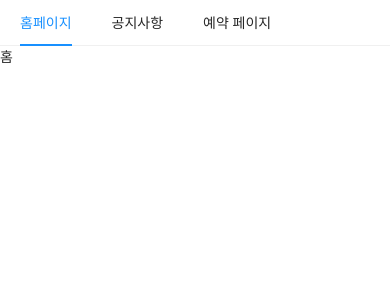
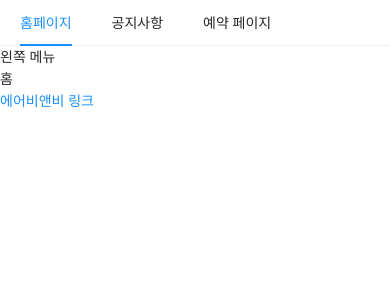
Before and after one commit to dongduu/pul-inn_homepage, a Next.js app: page / in a window 390 px wide. Shown: the top 300 px of the page. Built offline with nearby package versions, Linux system fonts and the light colour scheme.

Commit message:
feat: responsive grid

```diff
--- a/components/AppLayout.js
+++ b/components/AppLayout.js
@@ -1,6 +1,6 @@
 import Proptypes from "prop-types";
 import Link from "next/link";
-import { Menu } from "antd";
+import { Menu, Row, Col } from "antd";
 
 const AppLayout = ({ children }) => {
   return (
@@ -22,7 +22,23 @@ const AppLayout = ({ children }) => {
           </Link>
         </Menu.Item>
       </Menu>
-      {children}
+      <Row gutter={8}>
+        <Col xs={24} md={6}>
+          왼쪽 메뉴
+        </Col>
+        <Col xs={24} md={12}>
+          {children}
+        </Col>
+        <Col xs={24} md={6}>
+          <a
+            href="https://www.airbnb.co.kr/rooms/52211363?adults=1&s=42&unique_share_id=F7A5497F-8FB2-469B-B5E3-38729118B76B&_branch_match_id=1052844957711407821&_branch_referrer=H4sIAAAAAAAAA8soKSkottLXT0zKS9LLTdX3KwpN9TQyy%2FTKTwIAYiyBlhsAAAA%3D&source_impression_id=p3_1652340475_8t%2FwfEaVNoa3GFFj"
+            target="_blank"
+            rel="noreferrer noopener"
+          >
+            에어비앤비 링크
+          </a>
+        </Col>
+      </Row>
     </div>
   );
 };
```
